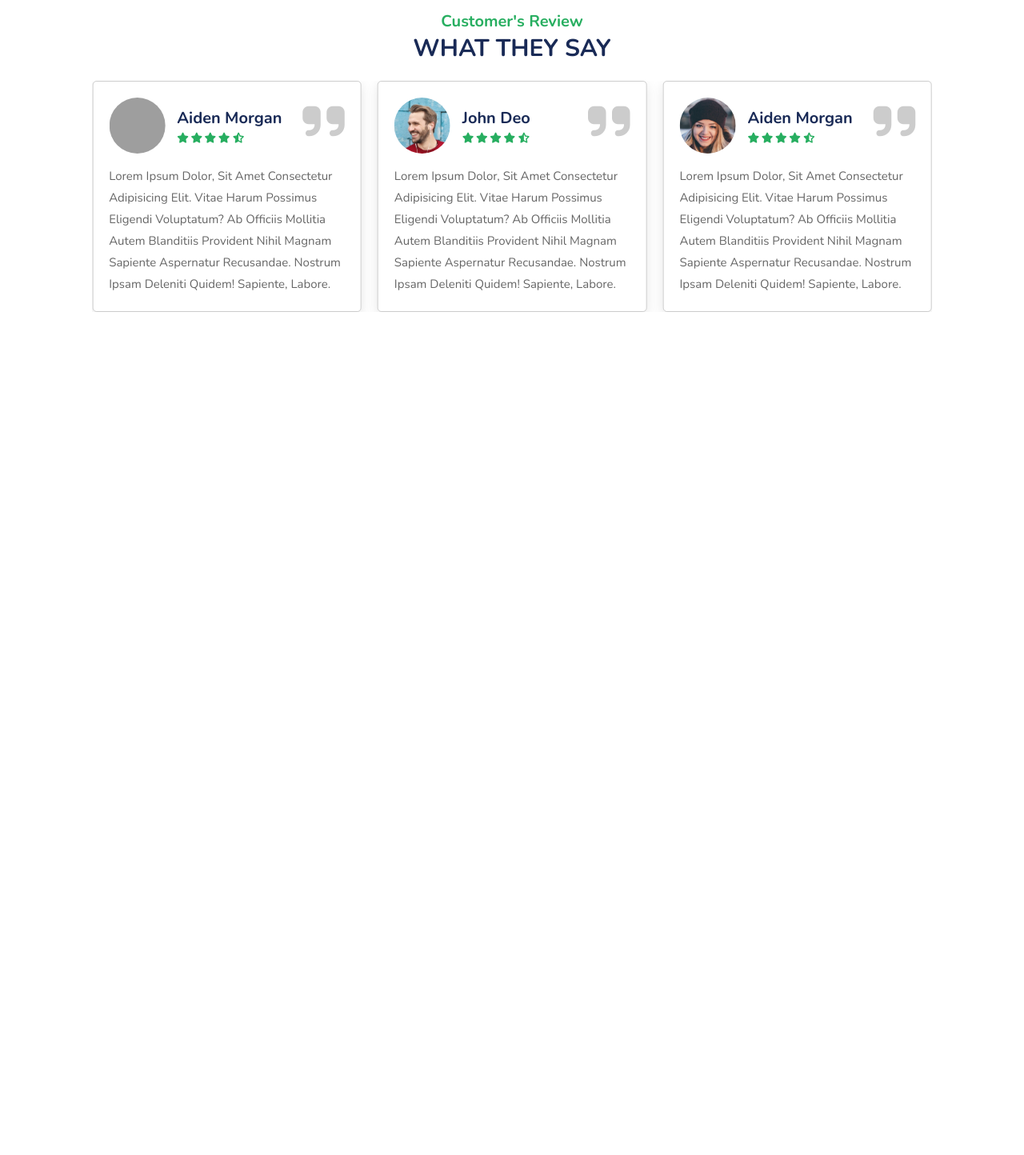
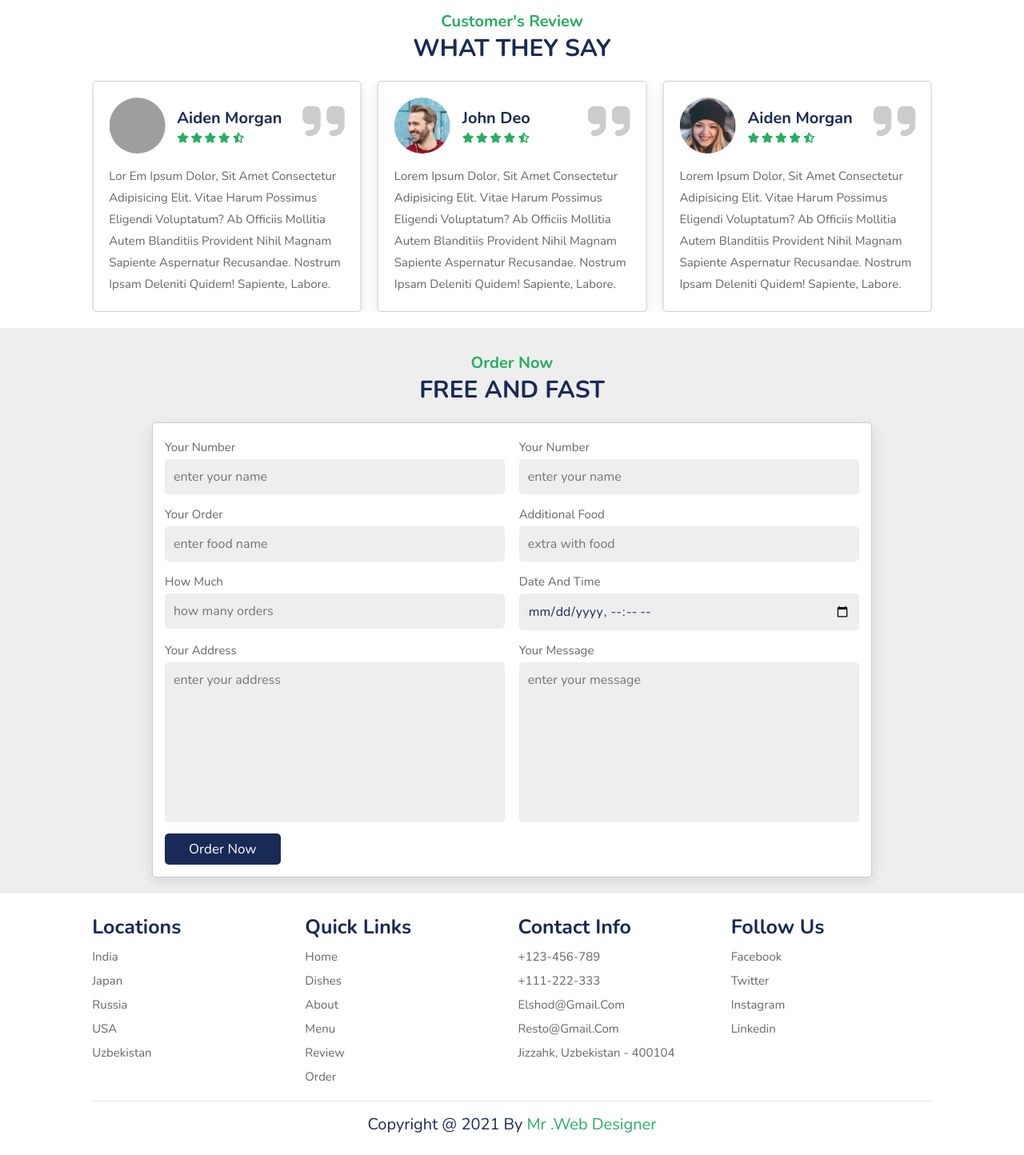
Before and after one commit to Elshod-dev/github-tutorial, a plain HTML site: page index.html in a window 1280 px wide. Shown: the part 4817-6261 px from the top of the page at 80% size. Before the commit the page ends 5227 px from the top, so only its background shows below. Drawn offline with nearby package versions, Linux system fonts and the light colour scheme; grey boxes are pictures that could not be loaded.

Commit message:
second commit

```diff
--- a/assets/style/style.css
+++ b/assets/style/style.css
@@ -305,6 +305,7 @@ header .icons #menu-bars {
   gap: 1rem;
   flex: 1 1 17rem;
   padding: 1.5rem 1rem;
+  cursor: pointer;
 }
 .about .row .content .icons-container .icons i {
   font-size: 2.5rem;
@@ -381,14 +382,14 @@ header .icons #menu-bars {
   margin-left: 1rem;
   font-size: 2.5rem;
 }
-.review .swiper-container{
+.review .swiper-container {
   overflow: hidden;
 }
 .review .slide {
   padding: 2rem;
   box-shadow: var(--box-shadow);
-    border: .1rem solid rgba(0, 0, 0, .2);
-    border-radius: .5rem;
+  border: 0.1rem solid rgba(0, 0, 0, 0.2);
+  border-radius: 0.5rem;
   position: relative;
 }
 .review .slide .fa-quote-right {
@@ -416,7 +417,7 @@ header .icons #menu-bars {
 .review .slide .user h3 {
   color: var(--black);
   font-size: 2rem;
-    padding-bottom: .5rem;
+  padding-bottom: 0.5rem;
 }
 
 .review .slide .user i {
@@ -428,6 +429,104 @@ header .icons #menu-bars {
   font-size: 1.5rem;
   line-height: 1.8;
   color: var(--light-color);
+}
+.order form {
+  max-width: 90rem;
+  border-radius: 0.5rem;
+  box-shadow: var(--box-shadow);
+  border: 0.1rem solid rgba(0, 0, 0, 0.2);
+  background: #fff;
+  padding: 1.5rem;
+  margin: 0 auto;
+}
+.order form .inputbox {
+  display: flex;
+  flex-wrap: wrap;
+  justify-content: space-between;
+}
+.order form .inputbox .input {
+  width: 49%;
+}
+.order form .inputbox .input span {
+  display: block;
+  padding: 0.5rem 0;
+  font-size: 1.5rem;
+  color: var(--light-color);
+}
+.order form .inputbox .input input,
+.order form .inputbox .input textarea {
+  background: #eee;
+  border-radius: 0.5rem;
+  padding: 1rem;
+  font-size: 1.6rem;
+  color: var(--black);
+  text-transform: none;
+  margin-bottom: 1rem;
+  width: 100%;
+  border: 0.1rem solid transparent;
+}
+.order form .inputbox .input input:focus,
+.order form .inputbox .input textarea:focus {
+  border: 0.1rem solid var(--green);
+}
+.order form .inputbox .input textarea {
+  height: 20rem;
+  resize: none;
+}
+.order form .btn {
+  margin-top: 0;
+}
+.footer .box-container {
+  display: grid;
+  grid-template-columns: repeat(auto-fit, minmax(25rem, 1fr));
+  gap: 1.5rem;
+}
+.footer .box-container .box h3{
+  padding: .5rem 0;
+  font-size: 2.5rem;
+  color: var(--black);
+}
+.footer .box-container .box a{
+  display: block;
+  padding: .5rem 0;
+  font-size: 1.5rem;
+  color: var(--light-color);
+}
+.footer .box-container .box a:hover{
+  color: var(--green);
+  text-decoration: underline;
+  padding-left: .5rem;
+}
+.footer .credit{
+  text-align: center;
+  border-top: .1rem solid rgba(0, 0, 0, 0.1);
+  font-size: 2rem;
+  color: var(--black);
+  padding: .5rem;
+  padding-top: 1.5rem;
+  margin-top: 1.5rem;
+}
+.footer .credit span{
+  color: var(--green);
+}
+.loader-container{
+  position: fixed;
+  top: 0;left: 0;
+  height: 100%;
+  width: 100%;
+  z-index: 10000;
+  background: #fff;
+  display: flex;
+  align-items: center;
+  justify-content: center;
+  overflow: hidden;
+}
+.loader-container img{
+  width: 35rem;
+}
+.loader-container.fade-out{
+  top: 110%;
+  opacity: 0;
 }
 /* media queris */
 
@@ -478,7 +577,7 @@ header .icons #menu-bars {
     font-size: 5rem;
   }
 }
-@media (max-width: 991px) {
+@media (max-width: 450px) {
   html {
     font-size: 50%;
   }
@@ -486,4 +585,7 @@ header .icons #menu-bars {
     height: auto;
     width: 100%;
   }
+  .order form .inputbox .input {
+    width: 100%;
   }
+}
--- a/index.html
+++ b/index.html
@@ -645,7 +645,7 @@
               </div>
             </div>
             <p>
-              Lorem ipsum dolor, sit amet consectetur adipisicing elit. Vitae
+              Lor em ipsum dolor, sit amet consectetur adipisicing elit. Vitae
               harum possimus eligendi voluptatum? Ab officiis mollitia autem
               blanditiis provident nihil magnam sapiente aspernatur recusandae.
               Nostrum ipsam deleniti quidem! Sapiente, labore.
@@ -655,6 +655,117 @@
       </div>
     </section>
     <!-- review section ends -->
+
+    <!-- order section starts -->
+    <section class="order" id="order">
+      <h3 class="sub-heading">order now</h3>
+      <h1 class="heading">free and fast</h1>
+
+      <form action="">
+        <div class="inputbox">
+          <div class="input">
+            <span>your number</span>
+            <input type="text" placeholder="enter your name" />
+          </div>
+          <div class="input">
+            <span>your number</span>
+            <input type="text" placeholder="enter your name" />
+          </div>
+        </div>
+        <div class="inputbox">
+          <div class="input">
+            <span>your order</span>
+            <input type="text" placeholder="enter food name" />
+          </div>
+          <div class="input">
+            <span>additional food</span>
+            <input type="test" placeholder="extra with food" />
+          </div>
+        </div>
+        <div class="inputbox">
+          <div class="input">
+            <span>how much</span>
+            <input type="number" placeholder="how many orders" />
+          </div>
+          <div class="input">
+            <span>date and time</span>
+            <input type="datetime-local" />
+          </div>
+        </div>
+        <div class="inputbox">
+          <div class="input">
+            <span>your address</span>
+            <textarea
+              name=""
+              placeholder="enter your address"
+              id=""
+              cols="30"
+              rows="10"
+            ></textarea>
+          </div>
+          <div class="input">
+            <span>your message</span>
+            <textarea
+              name=""
+              placeholder="enter your message"
+              id=""
+              cols="30"
+              rows="10"
+            ></textarea>
+          </div>
+        </div>
+        <input type="submit" value="order now" class="btn" />
+      </form>
+    </section>
+    <!-- order section ends -->
+    <!-- footer section starts -->
+    <section class="footer">
+      <div class="box-container">
+        <div class="box">
+          <h3>locations</h3>
+          <a href="#">india</a>
+          <a href="#">japan</a>
+          <a href="#">russia</a>
+          <a href="#">USA</a>
+          <a href="#">Uzbekistan</a>
+        </div>
+        <div class="box">
+          <h3>quick links</h3>
+          <a href="#">home</a>
+          <a href="#">dishes</a>
+          <a href="#">about</a>
+          <a href="#">menu</a>
+          <a href="#">review</a>
+          <a href="#">order</a>
+        </div>
+        <div class="box">
+          <h3>contact info</h3>
+          <a href="#">+123-456-789</a>
+          <a href="#">+111-222-333</a>
+          <a href="#">Elshod@gmail.com</a>
+          <a href="#">resto@gmail.com</a>
+          <a href="#">Jizzahk, Uzbekistan - 400104</a>
+        </div>
+        <div class="box">
+          <h3>follow us</h3>
+          <a href="#">facebook</a>
+          <a href="#">twitter</a>
+          <a href="#">instagram</a>
+          <a href="#">linkedin</a>
+        </div>
+      </div>
+      <div class="credit">
+        copyright @ 2021 by <span>mr .web designer</span>
+      </div>
+    </section>
+    <!-- footer section ends -->
+
+    <!-- loader part -->
+
+    <div class="loader-container">
+      <img src="./assets/images/loader.gif" />
+    </div>
+    <!-- loader part -->
     <script src="https://cdn.jsdelivr.net/npm/swiper@9/swiper-bundle.min.js"></script>
     <script src="./assets/js/index.js"></script>
   </body>
```
Lines whose indentation alone changed are shown as unchanged.
